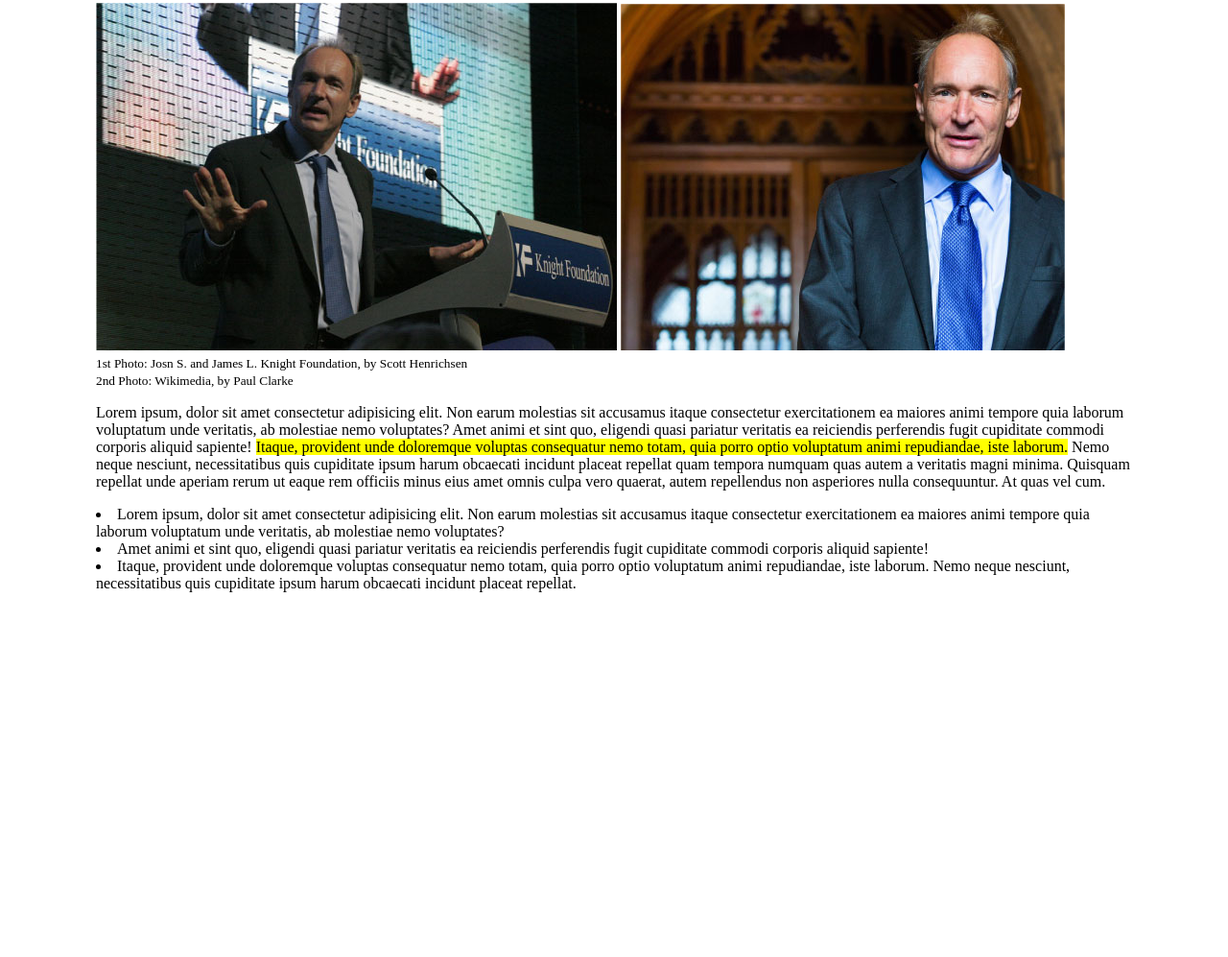
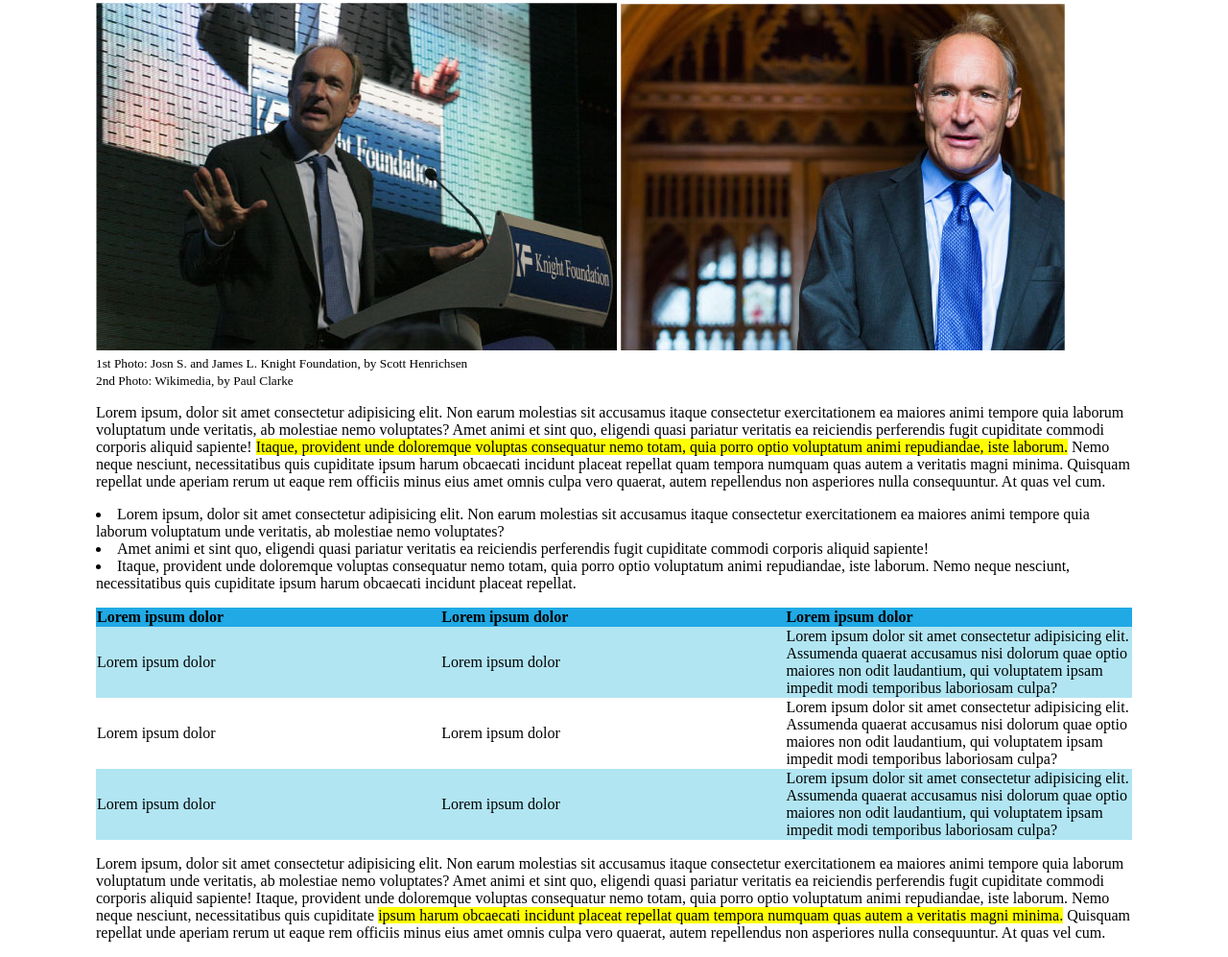
Before and after one commit to andreadldev/html-css-booleaner, a plain HTML site: page index.html in a window 1280 px wide. Shown: the part 249-1246 px from the top of the page at 96% size. Before the commit the page ends 882 px from the top, so only its background shows below. Drawn offline with Linux system fonts and the light colour scheme.

Commit message:
Aggiunta sezione (Tabella e paragrafo)

```diff
--- a/index.html
+++ b/index.html
@@ -24,7 +24,7 @@
             </div>
         </div>
 
-            <!-- SEZIONE 2: FOTO CON DESCRIZIONE, PARAGRAFO E LISTA -->
+        <!-- SEZIONE 2: FOTO CON DESCRIZIONE, PARAGRAFO E LISTA -->
         <div>
             <img src="img/tim-1.jpg" alt="tim1">
             <img src="img/tim-2.jpg" alt="tim2">
@@ -42,6 +42,37 @@
             <li>Itaque, provident unde doloremque voluptas consequatur nemo totam, quia porro optio voluptatum animi repudiandae, iste laborum. Nemo neque nesciunt, necessitatibus quis cupiditate ipsum harum obcaecati incidunt placeat repellat.</li>
         </ul>
 
+        <!-- SEZIONE 3: TABELLA -->
+        <table cellspacing="0">
+            <thead>
+                <tr>
+                    <td>Lorem ipsum dolor</td>
+                    <td>Lorem ipsum dolor</td>
+                    <td>Lorem ipsum dolor</td>
+                </tr>
+            </thead>
+
+            <tbody>
+                <tr class="colored">
+                    <td>Lorem ipsum dolor</td>
+                    <td>Lorem ipsum dolor</td>
+                    <td>Lorem ipsum dolor sit amet consectetur adipisicing elit. Assumenda quaerat accusamus nisi dolorum quae optio maiores non odit laudantium, qui voluptatem ipsam impedit modi temporibus laboriosam culpa?</td>
+                </tr>
+                <tr>
+                    <td>Lorem ipsum dolor</td>
+                    <td>Lorem ipsum dolor</td>
+                    <td>Lorem ipsum dolor sit amet consectetur adipisicing elit. Assumenda quaerat accusamus nisi dolorum quae optio maiores non odit laudantium, qui voluptatem ipsam impedit modi temporibus laboriosam culpa?</td>
+                </tr>
+                <tr class="colored">
+                    <td>Lorem ipsum dolor</td>
+                    <td>Lorem ipsum dolor</td>
+                    <td>Lorem ipsum dolor sit amet consectetur adipisicing elit. Assumenda quaerat accusamus nisi dolorum quae optio maiores non odit laudantium, qui voluptatem ipsam impedit modi temporibus laboriosam culpa?</td>
+                </tr>
+            </tbody>
+        </table>
+
+        <p>Lorem ipsum, dolor sit amet consectetur adipisicing elit. Non earum molestias sit accusamus itaque consectetur exercitationem ea maiores animi tempore quia laborum voluptatum unde veritatis, ab molestiae nemo voluptates? Amet animi et sint quo, eligendi quasi pariatur veritatis ea reiciendis perferendis fugit cupiditate commodi corporis aliquid sapiente! Itaque, provident unde doloremque voluptas consequatur nemo totam, quia porro optio voluptatum animi repudiandae, iste laborum. Nemo neque nesciunt, necessitatibus quis cupiditate <mark>ipsum harum obcaecati incidunt placeat repellat quam tempora numquam quas autem a veritatis magni minima.</mark>  Quisquam repellat unde aperiam rerum ut eaque rem officiis minus eius amet omnis culpa vero quaerat, autem repellendus non asperiores nulla consequuntur. At quas vel cum.</p>
+
     </main>
 
 </body>
--- a/style.css
+++ b/style.css
@@ -45,3 +45,21 @@ main {
 #date {
     font-size: x-small;
 }
+
+/* TABELLA */
+thead {
+    background-color: #20a9e5;
+    margin: 0;
+}
+
+thead > tr > td {
+    font-weight: bold;
+}
+
+td {
+    width: 30vw;
+}
+
+.colored {
+    background-color: #B1E5F2;
+}
```
